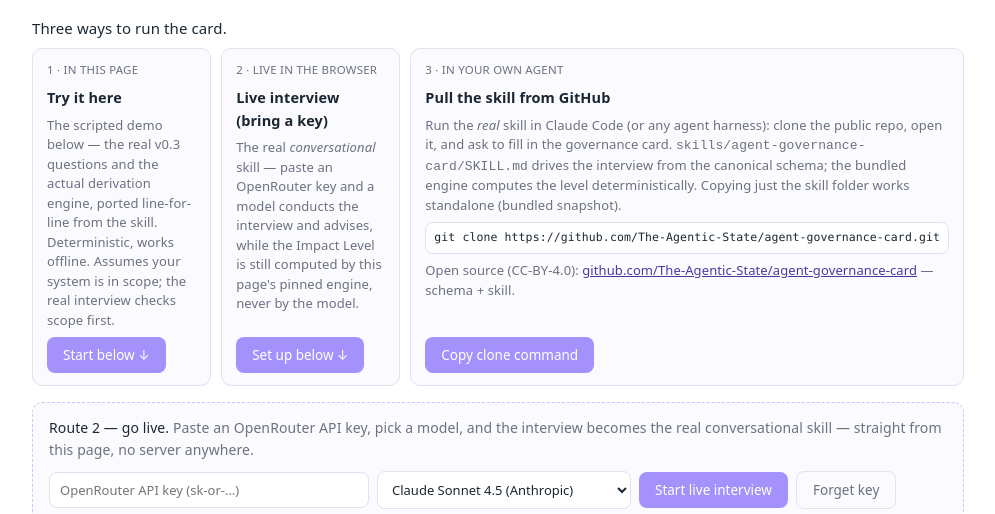
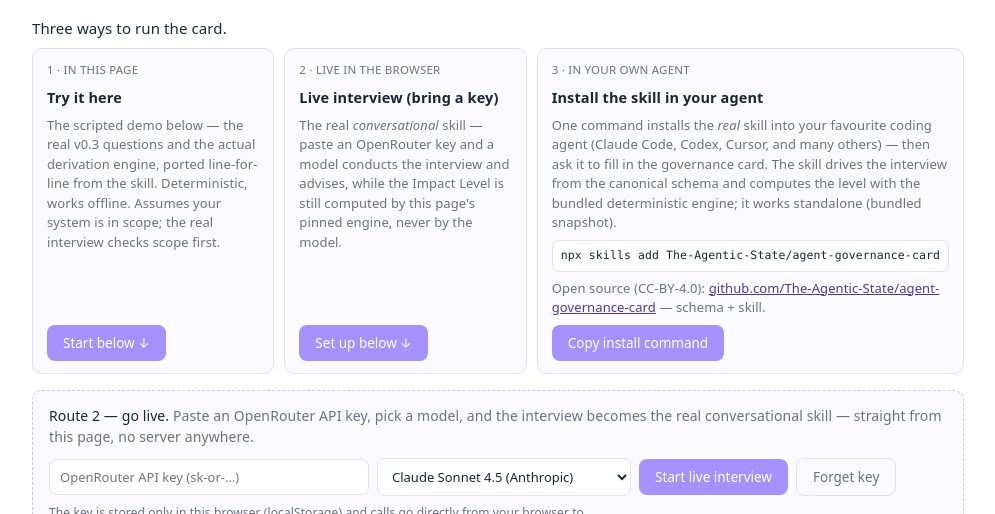
Before and after one commit to The-Agentic-State/agent-governance-card, a plain HTML site: page index.html in a window 1280 px wide. Both pictures are taken after a click on the tab "3 · Try the skill". Shown: the part 220-734 px from the top of the page, without its empty margins (142-1137 px from the left). Drawn offline with Linux system fonts and the light colour scheme.

Commit message:
Site route 3: one-command skill install (npx skills add) instead of git clone
Matches the README's install route. Verified working: npx skills add
The-Agentic-State/agent-governance-card installs the skill universally
(Codex, Cursor + others) with a Claude Code symlink, snapshot fallback intact.

```diff
--- a/index.html
+++ b/index.html
@@ -17,8 +17,8 @@
       browser -> OpenRouter directly, no server anywhere). The model records
       answers via a <record>{json}</record> protocol and NEVER computes the
       Impact Level: when it emits <derive/>, the page runs the pinned engine.
-    3. pull the skill from GitHub: run the real skill in Claude Code / any
-       agent harness (informational panel with the clone command)
+    3. install the skill in your own agent: npx skills add The-Agentic-State/agent-governance-card
+       (informational panel; works across Claude Code, Codex, Cursor + others)
 
   Routes 1 and 2 both open with the explicit mode question (decided 2026-07-28,
   closing the triage question): "quick scan" (C1 + the six derivation inputs,
@@ -705,11 +705,11 @@
       <div class="route"><span class="rnum">2 · Live in the browser</span><b>Live interview (bring a key)</b>
         <p>The real <i>conversational</i> skill — paste an OpenRouter key and a model conducts the interview and advises, while the Impact Level is still computed by this page's pinned engine, never by the model.</p>
         <button class="btn" data-route="live">Set up below ↓</button></div>
-      <div class="route"><span class="rnum">3 · In your own agent</span><b>Pull the skill from GitHub</b>
-        <p>Run the <i>real</i> skill in Claude Code (or any agent harness): clone the public repo, open it, and ask to fill in the governance card. <code>skills/agent-governance-card/SKILL.md</code> drives the interview from the canonical schema; the bundled engine computes the level deterministically. Copying just the skill folder works standalone (bundled snapshot).</p>
-        <code class="clone" id="cloneCmd">git clone https://github.com/The-Agentic-State/agent-governance-card.git</code>
+      <div class="route"><span class="rnum">3 · In your own agent</span><b>Install the skill in your agent</b>
+        <p>One command installs the <i>real</i> skill into your favourite coding agent (Claude Code, Codex, Cursor, and many others) — then ask it to fill in the governance card. The skill drives the interview from the canonical schema and computes the level with the bundled deterministic engine; it works standalone (bundled snapshot).</p>
+        <code class="clone" id="cloneCmd">npx skills add The-Agentic-State/agent-governance-card</code>
         <p>Open source (CC-BY-4.0): <a href="https://github.com/The-Agentic-State/agent-governance-card">github.com/The-Agentic-State/agent-governance-card</a> — schema + skill.</p>
-        <button class="btn" id="copyClone">Copy clone command</button></div>
+        <button class="btn" id="copyClone">Copy install command</button></div>
     </div>
 
     <div class="livesetup" id="livesetup">
@@ -775,8 +775,8 @@
     var t=document.getElementById('cloneCmd').textContent;
     if(navigator.clipboard&&navigator.clipboard.writeText)
       navigator.clipboard.writeText(t).then(
-        function(){cc.textContent='Copied ✓';setTimeout(function(){cc.textContent='Copy clone command';},1400);},
-        function(){cc.textContent='Copy failed';setTimeout(function(){cc.textContent='Copy clone command';},1400);});
+        function(){cc.textContent='Copied ✓';setTimeout(function(){cc.textContent='Copy install command';},1400);},
+        function(){cc.textContent='Copy failed';setTimeout(function(){cc.textContent='Copy install command';},1400);});
   });
   document.querySelectorAll('.routes [data-route]').forEach(function(b){
     b.addEventListener('click',function(){
```
